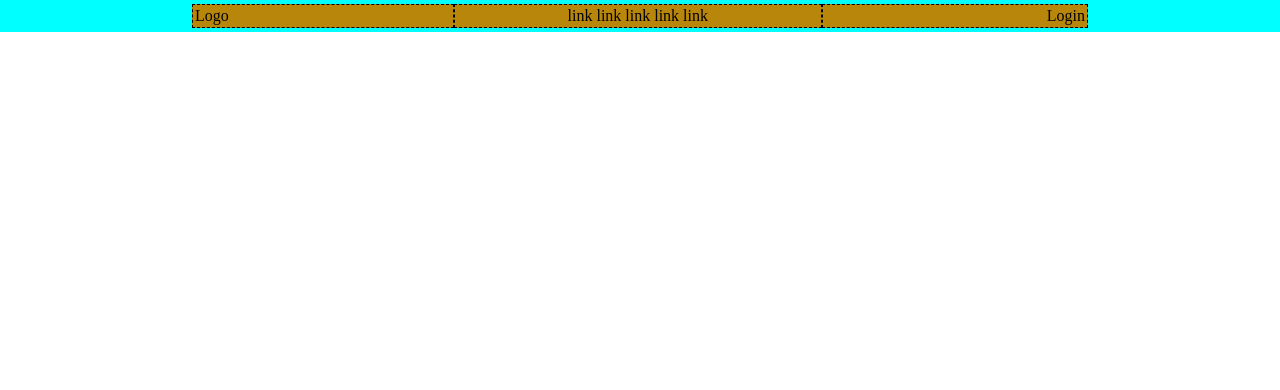
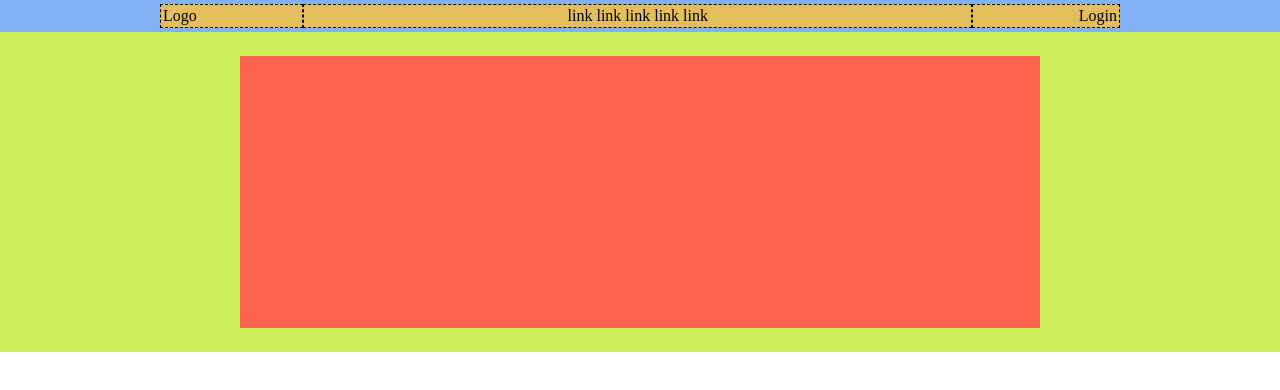
Before and after one commit to PaoloMarzocchi/htmlcss-struttura-discord, a plain HTML site: page index.html in a window 1280 px wide. Drawn offline with Linux system fonts and the light colour scheme.

Commit message:
add banner section

```diff
--- a/assets/css/style.css
+++ b/assets/css/style.css
@@ -1,34 +1,59 @@
-body{
-    margin:0;
+body {
+    margin: 0;
     ;
 }
 
-.site-header{
-    background-color: aqua;
+.site-header {
+    background-color: rgb(128, 178, 243);
     height: 2rem;
 }
 
-.flex-container{
+.site-header .flex-container {
     display: flex;
     justify-content: center;
     align-items: center;
     height: 2rem;
-    margin-left: 15%;
-    margin-right: 15%;
+    width: 60rem;
+    margin: auto;
+    flex-grow: 1;
+    /* margin-left: 15%;
+    margin-right: 15%; */
 }
 
-.header{
-    background-color: darkgoldenrod;
-    border: 1px ;
+.header {
+    background-color: rgb(228, 190, 93);
+    border: 1px;
     border-style: dashed;
     flex-grow: 1;
     padding: 2px;
 }
 
-.login{
+.login {
     text-align: end;
 }
 
-.links{
+.links {
+    width: 35rem;
     text-align: center;
 }
+
+.site-main {
+    display: flex;
+    flex-direction: column;
+    align-items: center;
+    background-color: rgb(205, 238, 88);
+}
+
+.banner-container {
+    height: 20rem;
+    width: 100vw;
+    display: flex;
+    justify-content: center;
+    align-items: center;
+}
+
+.banner {
+    background-color: rgb(252, 100, 80);
+    width: 50rem;
+    height: 17rem;
+}
--- a/index.html
+++ b/index.html
@@ -17,7 +17,14 @@
         </div>
     </header>
     <!-- /.site_header -->
-    <main class="site_main"></main>
+    <main class="site-main">
+        <div class="banner-container">
+            <div class="banner">
+
+            </div>
+        </div>
+
+    </main>
     <!-- /.site_main -->
     <footer class="site_footer"></footer>
     <!-- /.site_footer -->
```
